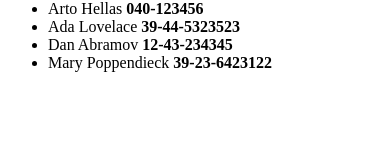
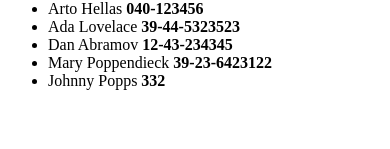
Before and after one commit to Peterk1995/fullstackopencourse, a React (Vite) app: page / in a window 390 px wide. Shown: the part 151-300 px from the top of the page. Built offline with nearby package versions, Linux system fonts and the light colour scheme; data requests are answered from the project's data file.

Commit message:
2.12 The Phonebook step 7

```diff
--- a/db.json
+++ b/db.json
@@ -1,5 +1,5 @@
 {
-    "persons":[
+  "persons": [
     {
       "name": "Arto Hellas",
       "number": "040-123456",
@@ -19,6 +19,11 @@
       "name": "Mary Poppendieck",
       "number": "39-23-6423122",
       "id": 4
+    },
+    {
+      "name": "Johnny Popps",
+      "number": "332",
+      "id": 5
     }
   ]
 }
--- a/src/App.jsx
+++ b/src/App.jsx
@@ -39,13 +39,16 @@ const App = () => {
       name: newName,
       number: newNumber
     }
-    console.log(personObject)
-    setPersons(persons.concat(personObject))
-    setNewName('')
-    setNewNumber('')
+
+
+  axios .post('http://localhost:3001/persons', personObject)
+        .then(response => {
+          setPersons(persons.concat(response.data))
+          setNewName('')
+          setNewNumber('')
+        })
   }
 }
-
 
 
   const handleNameChange = (event) => {
```
Lines whose indentation alone changed are shown as unchanged.
